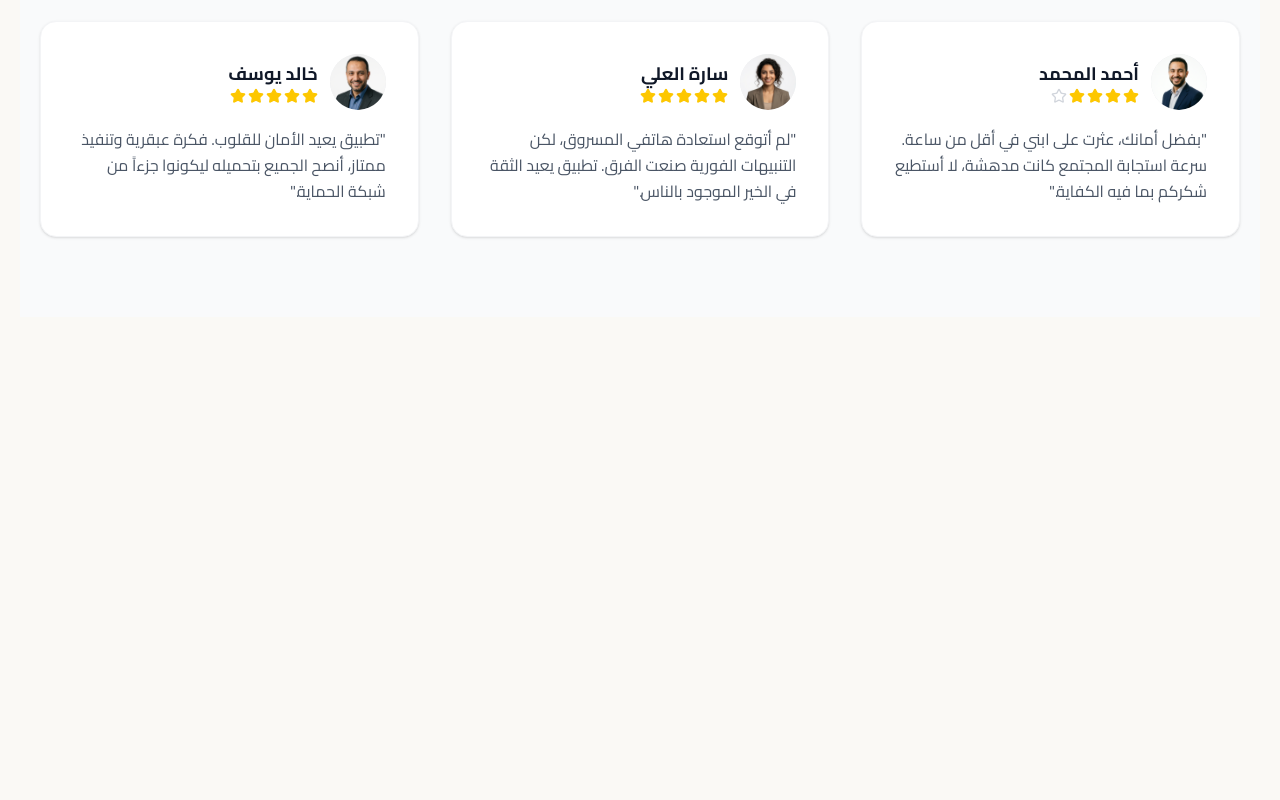
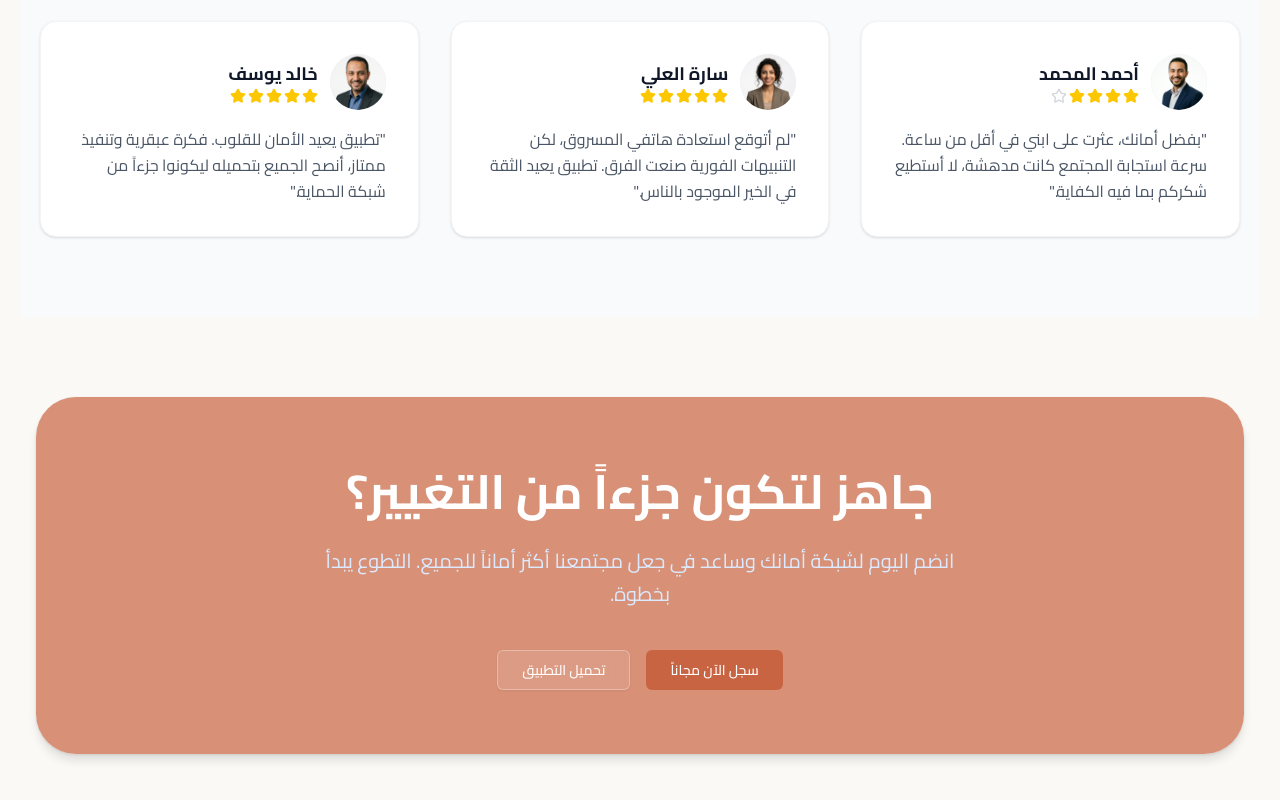
Before and after one commit to Amanak-dev/Amanak, a Next.js app: page / in a window 1280 px wide. Shown: the part 1762-2562 px from the top of the page. Before the commit the page ends 2159 px from the top, so only its background shows below. Built offline with nearby package versions, Linux system fonts and the light colour scheme.

Commit message:
add CTA section

```diff
--- a/src/app/page.tsx
+++ b/src/app/page.tsx
@@ -1,3 +1,4 @@
+import CTA from "@/components/shared/Home/CTA";
 import Hero from "@/components/shared/Home/Hero";
 import Services from "@/components/shared/Home/Services";
 import Status from "@/components/shared/Home/Status";
@@ -13,6 +14,7 @@ export default function Home() {
         <Status />
         <Services />
         <Testimonials />
+        <CTA />
       </main>
     </>
   );
--- /dev/null
+++ b/src/components/shared/Home/CTA.tsx
@@ -0,0 +1,38 @@
+"use client";
+
+import { Button } from "@/components/ui/button";
+
+export default function CTA() {
+  return (
+    <section className="py-20">
+      <div className="container px-4">
+        <div className="bg-primary/70 rounded-[40px] p-10 md:p-16 text-center text-white shadow-xl relative overflow-hidden">
+          {/* Background decoration*/}
+
+          <div className="relative z-10 flex flex-col items-center gap-6">
+            <h2 className="text-3xl md:text-4xl lg:text-5xl font-bold leading-tight">
+              جاهز لتكون جزءاً من التغيير؟
+            </h2>
+            <p className="text-lg md:text-xl text-blue-100 max-w-2xl leading-relaxed">
+              انضم اليوم لشبكة أمانك وساعد في جعل مجتمعنا أكثر أماناً للجميع.
+              التطوع يبدأ بخطوة.
+            </p>
+
+            <div className="flex flex-col sm:flex-row gap-4 mt-4 w-full sm:w-auto">
+              <Button size="lg" className="bg-primary">
+                سجل الآن مجاناً
+              </Button>
+              <Button
+                size="lg"
+                variant={"outline"}
+                className="bg-white/10 hover:bg-white/20 backdrop-blur-sm border border-white/30"
+              >
+                تحميل التطبيق
+              </Button>
+            </div>
+          </div>
+        </div>
+      </div>
+    </section>
+  );
+}
```
